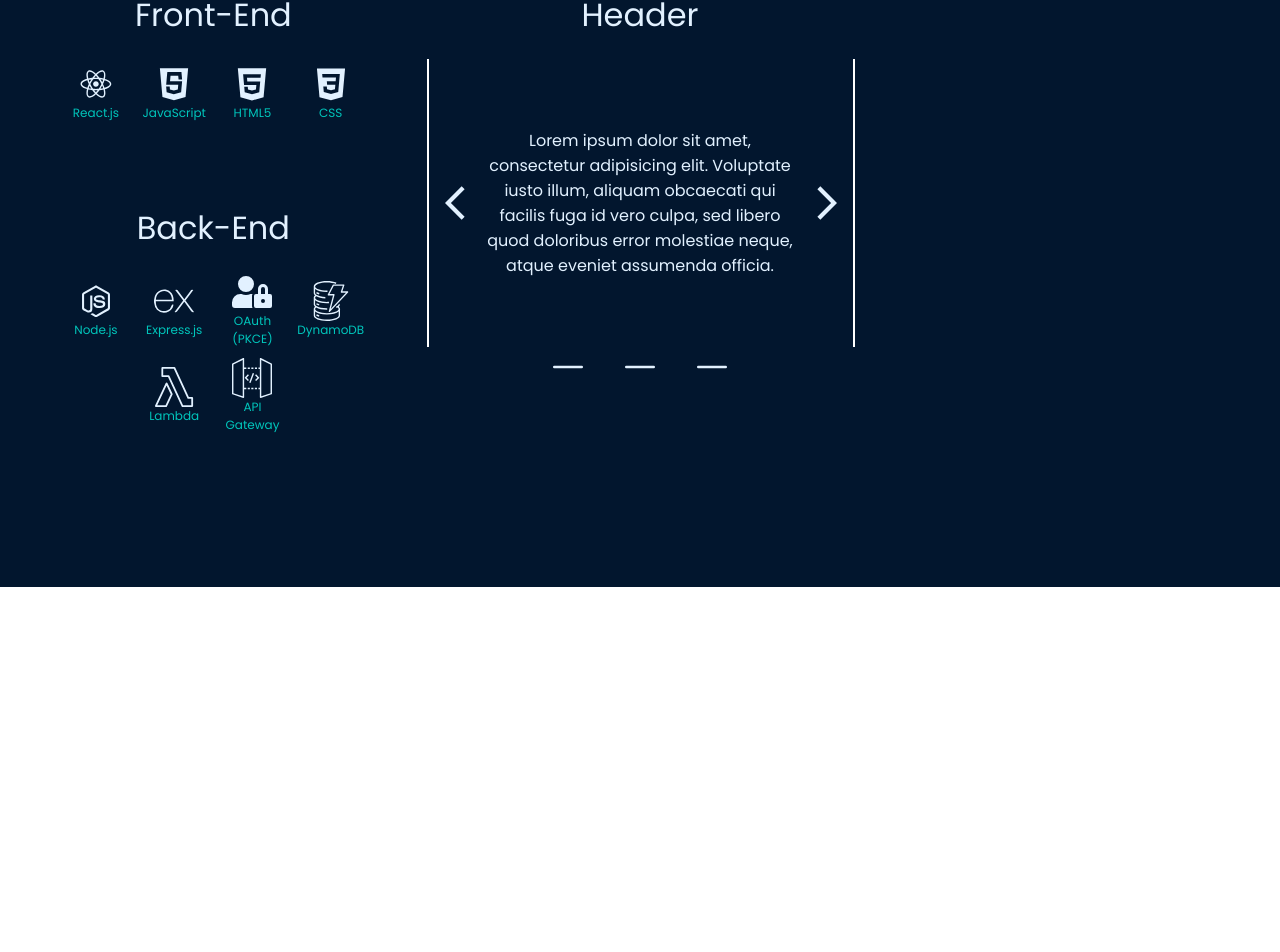
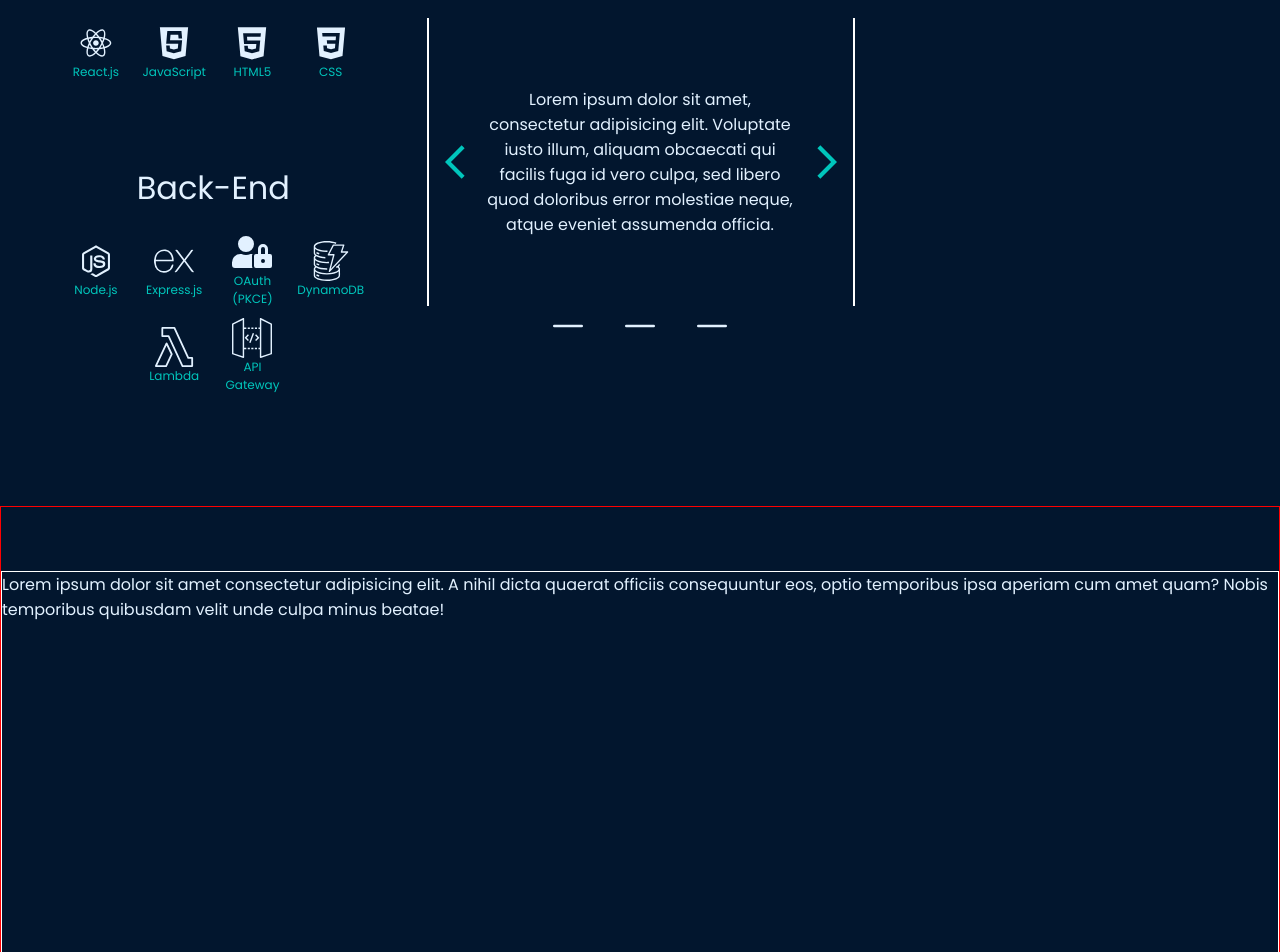
Before and after one commit to bchh325/bchh325.github.io, a React (Create React App) app: page / in a window 1280 px wide. Shown: the part 1013-1965 px from the top of the page. Before the commit the page ends 1600 px from the top, so only its background shows below. Built offline with nearby package versions, Linux system fonts and the light colour scheme.

Commit message:
project template

```diff
--- a/src/App.js
+++ b/src/App.js
@@ -3,6 +3,7 @@ import './App.css';
 import Information from './components/Information';
 import Nav from './components/Nav';
 import ParallaxBackground from './components/ParallaxBackground';
+import Project from './components/Project';
 
 function App() {
 
@@ -12,6 +13,7 @@ function App() {
         <Nav />
         <ParallaxBackground />
         <Information />
+        <Project />
       </div>
     </div>
   );
--- a/src/components/Header.module.css
+++ /dev/null
@@ -1,64 +0,0 @@
-.container {
-    height: 100vh;
-    position: relative;
-    display: grid;
-    place-items: center;
-    justify-content: center;
-    align-items: center;
-    font-size: 5rem;
-    color: whitesmoke;
-    font-weight: bolder;
-    grid-template-columns: 1fr 1fr;
-    overflow: hidden;
-}
-
-.container:before {
-    content: '';
-    display: block;
-    position: absolute;
-    left: 0;
-    top: 0;
-    width: 100%;
-    height: 100%;
-    z-index: -1;
-    background-attachment: fixed;
-    background-position: center;
-    background-repeat: no-repeat;
-    background-size: cover;
-    opacity: 0.2;
-    background-image: var(--url);
-  }
-
-.title {
-    opacity: 1;
-    height: 100%;
-    display: flex;
-    justify-content: center;
-    align-items: center;
-}
-
-.other {
-    display: flex;
-    column-gap: 40px;
-}
-
-.iconContainer {
-    outline: 1px solid green;
-    height: 100%;
-    width: max-content;
-    display: flex;
-    flex-direction: column;
-    align-items: center;
-    justify-content: center;
-    transition: transform 0.2s ease-out;
-    box-sizing: border-box;
-}
-
-.iconContainer:hover {
-    transform: scale(1.1);
-}
-
-.iconContainer span {
-    font-size: 1.2rem;
-    font-weight: 300;
-}
--- a/src/components/Information.module.css
+++ b/src/components/Information.module.css
@@ -1,10 +1,11 @@
 .container {
     background-color: #02162e;
-    height: 100vh;
+    height: max-content;
     display: grid;
     color: #e2f1ff;
     grid-template-rows: max-content 1fr;
     text-align: center;
+    cursor: default;
 }
 
 .myInfo {
--- a/src/components/InformationSections/About.module.css
+++ b/src/components/InformationSections/About.module.css
@@ -44,8 +44,14 @@
     justify-content: center;
 }
 
+.flex .icon {
+    cursor: pointer;
+    color: #00C6BC;
+}
+
 .icon {
     font-size: 40px;
+    color: #e2f1ff;
 }
 
 .pageIndicator {
--- /dev/null
+++ b/src/components/Project.jsx
@@ -0,0 +1,10 @@
+import React from 'react'
+import styles from './Project.module.css'
+
+export default function Project() {
+  return (
+    <div className={styles.container}>
+        <div className={styles.content}>Lorem ipsum dolor sit amet consectetur adipisicing elit. A nihil dicta quaerat officiis consequuntur eos, optio temporibus ipsa aperiam cum amet quam? Nobis temporibus quibusdam velit unde culpa minus beatae!</div>
+    </div>
+  )
+}
--- /dev/null
+++ b/src/components/Project.module.css
@@ -0,0 +1,12 @@
+.container {
+    background-color: #02162e;
+    color: #e2f1ff;
+    height: max-content;
+    border: 1px solid red;
+    padding: 5% 0;
+}
+
+.content {
+    height: 75vh;
+    border: 1px solid white;
+}
```
Also changed, not shown: src/components/Header.jsx (deleted, +0 -78 lines), src/components/InformationSections/Skills.jsx (+4 -4 lines).
